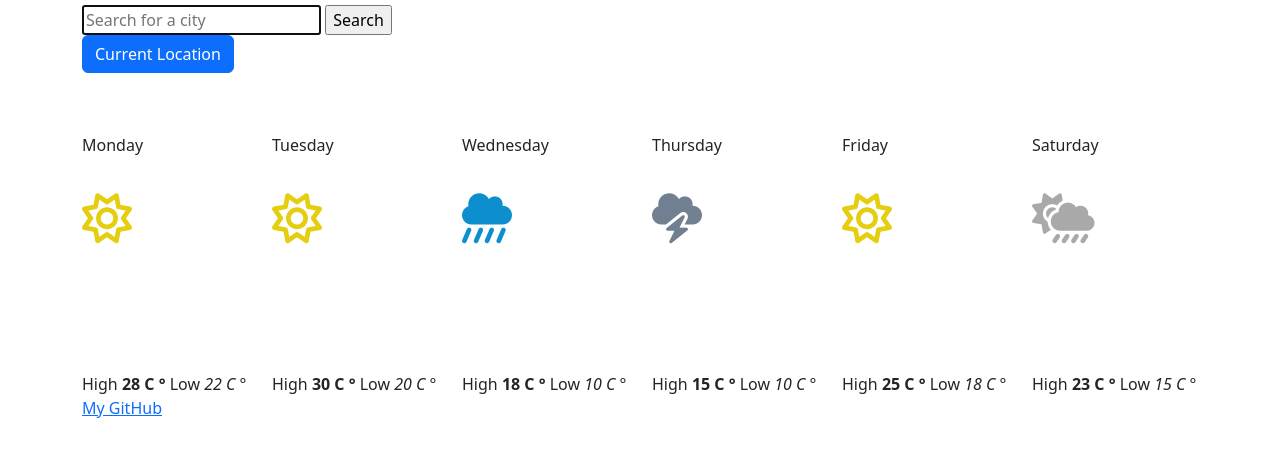
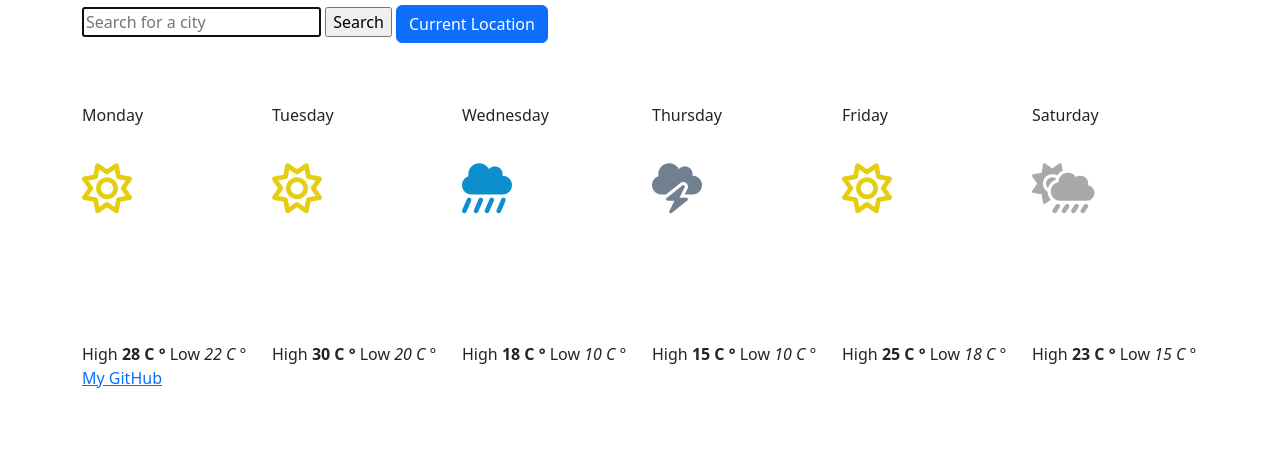
Before and after one commit to Shelby1989/shelbys-weather-app, a plain HTML site: page index.html in a window 1280 px wide. Shown: the part 236-692 px from the top of the page. Drawn offline with nearby package versions, Linux system fonts and the light colour scheme.

Commit message:
Put button in span tag

```diff
--- a/index.html
+++ b/index.html
@@ -48,8 +48,9 @@
         <form class="searchForm" id="searchForm">
             <input type="text" placeholder="Search for a city" autocomplete="off" autofocus="on" id="searchTextInput" />
             <input type="submit" value="Search" />
+           <span><button type="button" class="btn btn-primary" id="currentLocation">Current Location</button></span>
         </form>
-        <button type="button" class="btn btn-primary" id="currentLocation">Current Location</button>
+
 
 
         <p class="iconPics">
```
